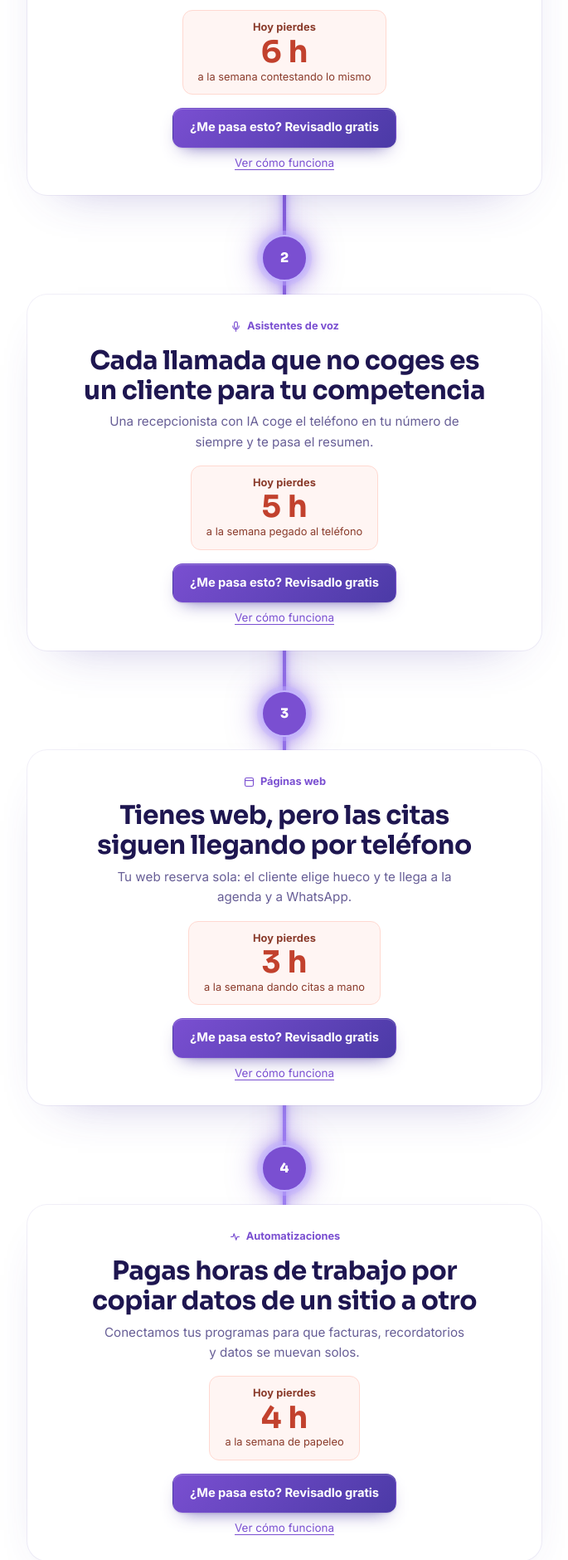
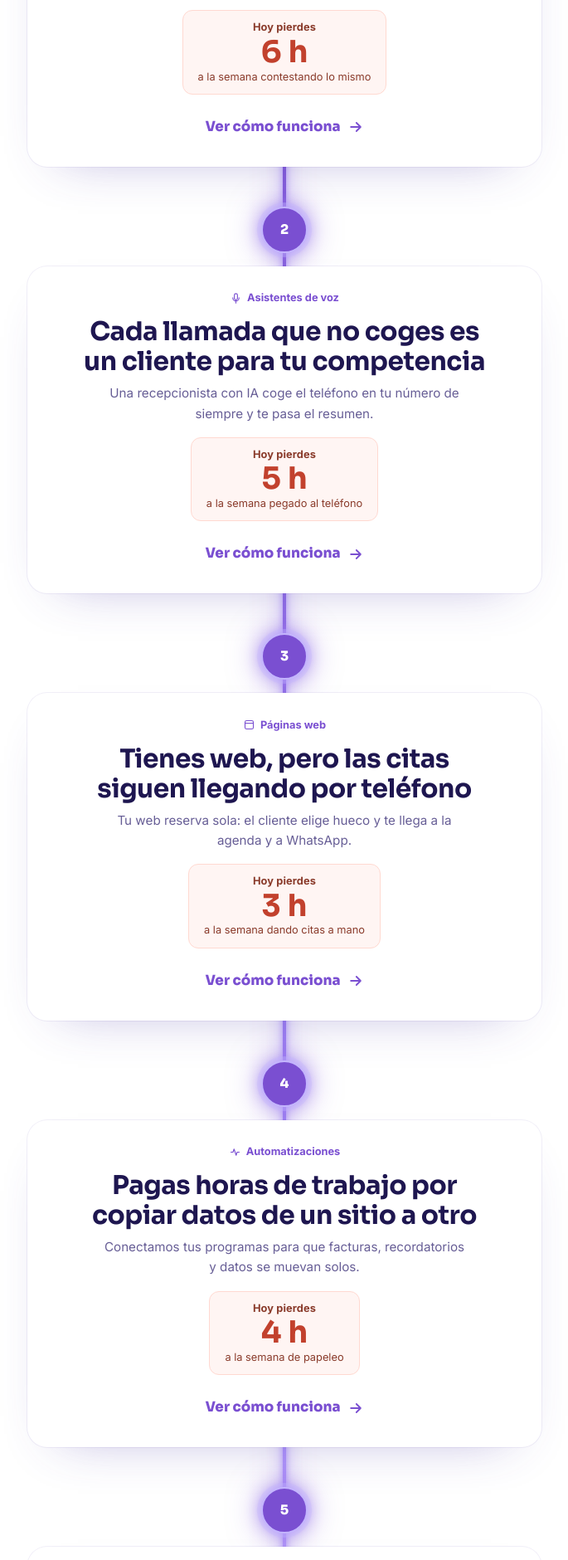
Before and after one commit to nexbiaai-lgtm/nexbia, a plain HTML site: page index.html in a window 1280 px wide. Shown: the part 1840-3720 px from the top of the page at 83% size, without its empty margins (297-982 px from the left). Drawn offline with Linux system fonts and the light colour scheme.

Commit message:
Recorrido: quitar botón de cada tarjeta y destacar «Ver cómo funciona»
Co-Authored-By: Claude Opus 5.5 <noreply@anthropic.com>
Claude-Session: https://claude.ai/code/session_015e6Joc4aAfoMGJ9RJHD8cE

```diff
--- a/index.html
+++ b/index.html
@@ -20,7 +20,7 @@
 <link rel="preconnect" href="https://fonts.googleapis.com">
 <link rel="preconnect" href="https://fonts.gstatic.com" crossorigin>
 <link href="https://fonts.googleapis.com/css2?family=Sora:wght@400;600;700;800&family=Inter:wght@400;500;600;700&family=JetBrains+Mono:wght@400;500&display=swap" rel="stylesheet">
-<link rel="stylesheet" href="styles.css?v=122a415f">
+<link rel="stylesheet" href="styles.css?v=4f1a14bd">
 <meta property="og:title" content="Agencia de IA en Granada y Málaga | nexbia">
 <meta property="og:description" content="Agencia de IA en Granada: chatbots, asistentes de voz, webs, automatizaciones y SEO para pymes de Granada y Málaga. Te ahorramos horas. Llamada gratis.">
 <meta property="og:type" content="website">
@@ -106,7 +106,7 @@
         <h2>Mientras tardas en contestar, tu cliente ya ha escrito a otro</h2>
         <p class="o1-sol">Nuestro chatbot responde WhatsApp, Instagram y tu web al momento, también de noche.</p>
         <div class="o1-gain o1-loss"><span>Hoy pierdes</span><b>6 h</b><span>a la semana contestando lo mismo</span></div>
-        <div class="o1-actions"><a class="btn btn-primary o1-want" href="#consultoria" data-servicio="Chatbots">¿Me pasa esto? Revisadlo gratis</a><a class="o1-more" href="chatbots.html">Ver cómo funciona</a></div>
+        <div class="o1-actions"><a class="o1-more" href="chatbots.html">Ver cómo funciona <svg viewBox="0 0 24 24" aria-hidden="true"><path d="M5 12h13M13 6l6 6-6 6" fill="none" stroke="currentColor" stroke-width="2.2" stroke-linecap="round" stroke-linejoin="round"/></svg></a></div>
       </div>
     </li><li class="o1-step" data-o1>
       <span class="o1-dot">2</span>
@@ -115,7 +115,7 @@
         <h2>Cada llamada que no coges es un cliente para tu competencia</h2>
         <p class="o1-sol">Una recepcionista con IA coge el teléfono en tu número de siempre y te pasa el resumen.</p>
         <div class="o1-gain o1-loss"><span>Hoy pierdes</span><b>5 h</b><span>a la semana pegado al teléfono</span></div>
-        <div class="o1-actions"><a class="btn btn-primary o1-want" href="#consultoria" data-servicio="Asistentes de voz">¿Me pasa esto? Revisadlo gratis</a><a class="o1-more" href="voz.html">Ver cómo funciona</a></div>
+        <div class="o1-actions"><a class="o1-more" href="voz.html">Ver cómo funciona <svg viewBox="0 0 24 24" aria-hidden="true"><path d="M5 12h13M13 6l6 6-6 6" fill="none" stroke="currentColor" stroke-width="2.2" stroke-linecap="round" stroke-linejoin="round"/></svg></a></div>
       </div>
     </li><li class="o1-step" data-o1>
       <span class="o1-dot">3</span>
@@ -124,7 +124,7 @@
         <h2>Tienes web, pero las citas siguen llegando por teléfono</h2>
         <p class="o1-sol">Tu web reserva sola: el cliente elige hueco y te llega a la agenda y a WhatsApp.</p>
         <div class="o1-gain o1-loss"><span>Hoy pierdes</span><b>3 h</b><span>a la semana dando citas a mano</span></div>
-        <div class="o1-actions"><a class="btn btn-primary o1-want" href="#consultoria" data-servicio="Páginas web">¿Me pasa esto? Revisadlo gratis</a><a class="o1-more" href="web.html">Ver cómo funciona</a></div>
+        <div class="o1-actions"><a class="o1-more" href="web.html">Ver cómo funciona <svg viewBox="0 0 24 24" aria-hidden="true"><path d="M5 12h13M13 6l6 6-6 6" fill="none" stroke="currentColor" stroke-width="2.2" stroke-linecap="round" stroke-linejoin="round"/></svg></a></div>
       </div>
     </li><li class="o1-step" data-o1>
       <span class="o1-dot">4</span>
@@ -133,7 +133,7 @@
         <h2>Pagas horas de trabajo por copiar datos de un sitio a otro</h2>
         <p class="o1-sol">Conectamos tus programas para que facturas, recordatorios y datos se muevan solos.</p>
         <div class="o1-gain o1-loss"><span>Hoy pierdes</span><b>4 h</b><span>a la semana de papeleo</span></div>
-        <div class="o1-actions"><a class="btn btn-primary o1-want" href="#consultoria" data-servicio="Automatizaciones">¿Me pasa esto? Revisadlo gratis</a><a class="o1-more" href="automatizaciones.html">Ver cómo funciona</a></div>
+        <div class="o1-actions"><a class="o1-more" href="automatizaciones.html">Ver cómo funciona <svg viewBox="0 0 24 24" aria-hidden="true"><path d="M5 12h13M13 6l6 6-6 6" fill="none" stroke="currentColor" stroke-width="2.2" stroke-linecap="round" stroke-linejoin="round"/></svg></a></div>
       </div>
     </li><li class="o1-step" data-o1>
       <span class="o1-dot">5</span>
@@ -142,7 +142,7 @@
         <h2>Si no te encuentran en Google ni te recomienda ChatGPT, eligen a otro</h2>
         <p class="o1-sol">Te posicionamos en Google y en la IA para que te encuentren cuando buscan lo que ofreces.</p>
         <div class="o1-gain o1-loss"><span>Hoy pierdes</span><b>Clientes</b><span>que hoy se lleva tu competencia</span></div>
-        <div class="o1-actions"><a class="btn btn-primary o1-want" href="#consultoria" data-servicio="SEO y GEO">¿Me pasa esto? Revisadlo gratis</a><a class="o1-more" href="seo.html">Ver cómo funciona</a></div>
+        <div class="o1-actions"><a class="o1-more" href="seo.html">Ver cómo funciona <svg viewBox="0 0 24 24" aria-hidden="true"><path d="M5 12h13M13 6l6 6-6 6" fill="none" stroke="currentColor" stroke-width="2.2" stroke-linecap="round" stroke-linejoin="round"/></svg></a></div>
       </div>
     </li>
       <li class="o1-step o1-final" data-o1>
--- a/styles.css
+++ b/styles.css
@@ -1712,3 +1712,8 @@ body,main,.opt-hero,.page-hero{background-color:#fff!important;}
 .team-social a:hover{background:#E7DCFF;}
 .team-social svg{width:16px;height:16px;}
 .team-card .team-social{justify-content:flex-start;margin-bottom:6px;}
+.o1-actions{margin-top:8px;}
+.o1-card .o1-more{display:inline-flex;align-items:center;gap:8px;font-family:Sora,Inter,sans-serif;font-weight:800;font-size:1.05rem;color:var(--primary);text-decoration:none;padding:6px 2px;background-image:linear-gradient(currentColor,currentColor);background-size:0% 2px;background-repeat:no-repeat;background-position:0 100%;transition:background-size .3s ease,color .2s;}
+.o1-card .o1-more svg{width:20px;height:20px;transition:transform .25s ease;}
+.o1-card .o1-more:hover,.o1-card .o1-more:focus-visible{background-size:100% 2px;color:#7A4FD1;}
+.o1-card .o1-more:hover svg,.o1-card .o1-more:focus-visible svg{transform:translateX(4px);}
```
Also changed, not shown: automatizaciones.html (+1 -1 lines), aviso-legal.html (+1 -1 lines), casos-de-exito.html (+1 -1 lines), chatbots.html (+1 -1 lines), contacto.html (+1 -1 lines), cookies.html (+1 -1 lines), digitalizacion.html (+1 -1 lines), privacidad.html (+1 -1 lines), seo.html (+1 -1 lines), sobre-nosotros.html (+1 -1 lines), terminos.html (+1 -1 lines), voz.html (+1 -1 lines), web.html (+1 -1 lines).
